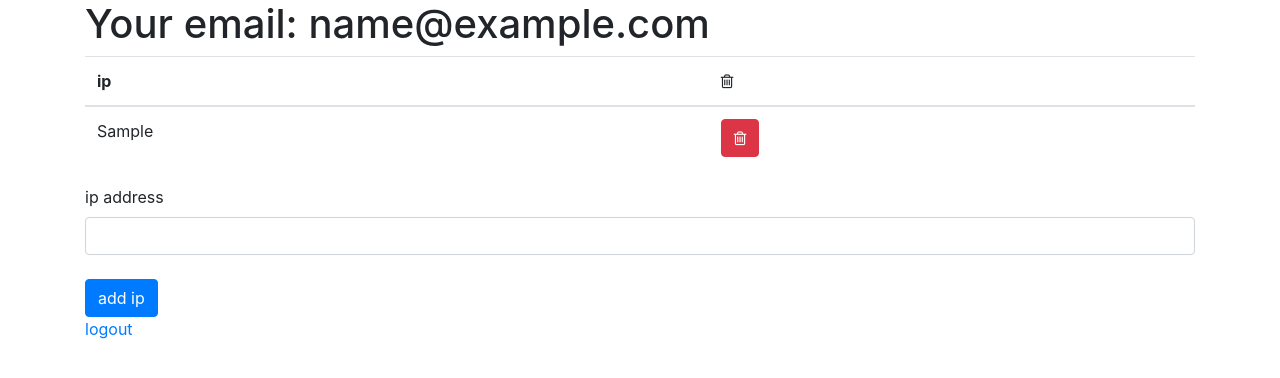
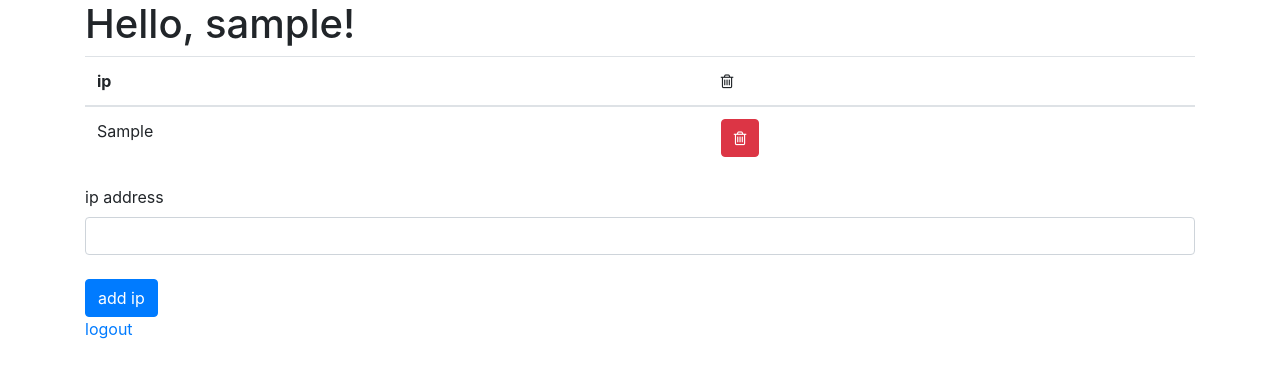
Before and after one commit to wikimedia/labs-tools-ipwatcher, a Flask app: template src/templates/table.html in a window 1280 px wide. Shown: the top 378 px of the page. Run offline with Flask 2, Linux system fonts and the light colour scheme; the template is opened without the code that fills it: most values are stand-ins (such as "Sample title", 1, 10 or a date in 2020); parts of the project's set-up code (start-up, migrations or seed data) failed here and were passed over; some libraries are stand-ins or nearby versions.

Commit message:
prepare for oauth

```diff
--- a/src/templates/table.html
+++ b/src/templates/table.html
@@ -1,8 +1,7 @@
 {% extends "layout.html" %}
 {% block body %}
 <div class="container">
-    <h1>Your email: <span id="email">{{ email }}</span></h1>
-
+    <h1>Hello, {{username}}!</h1>
     <table class="table">
         <thead>
             <tr>
```
